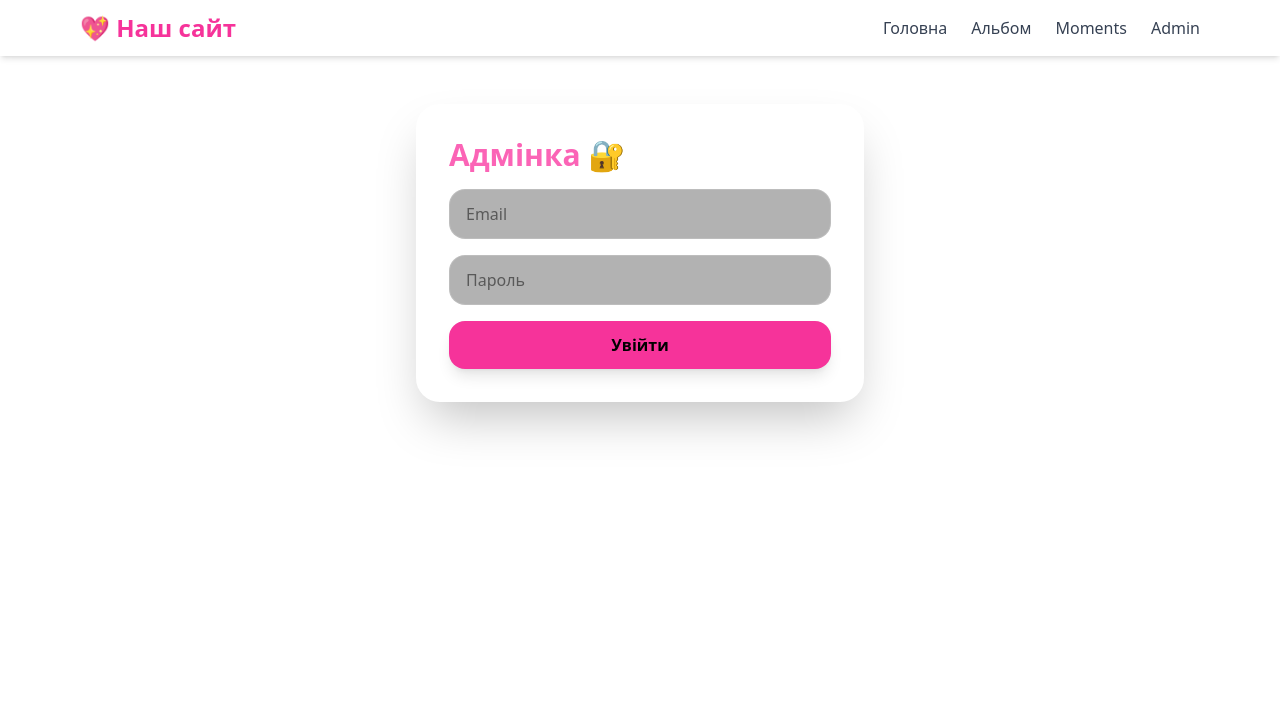
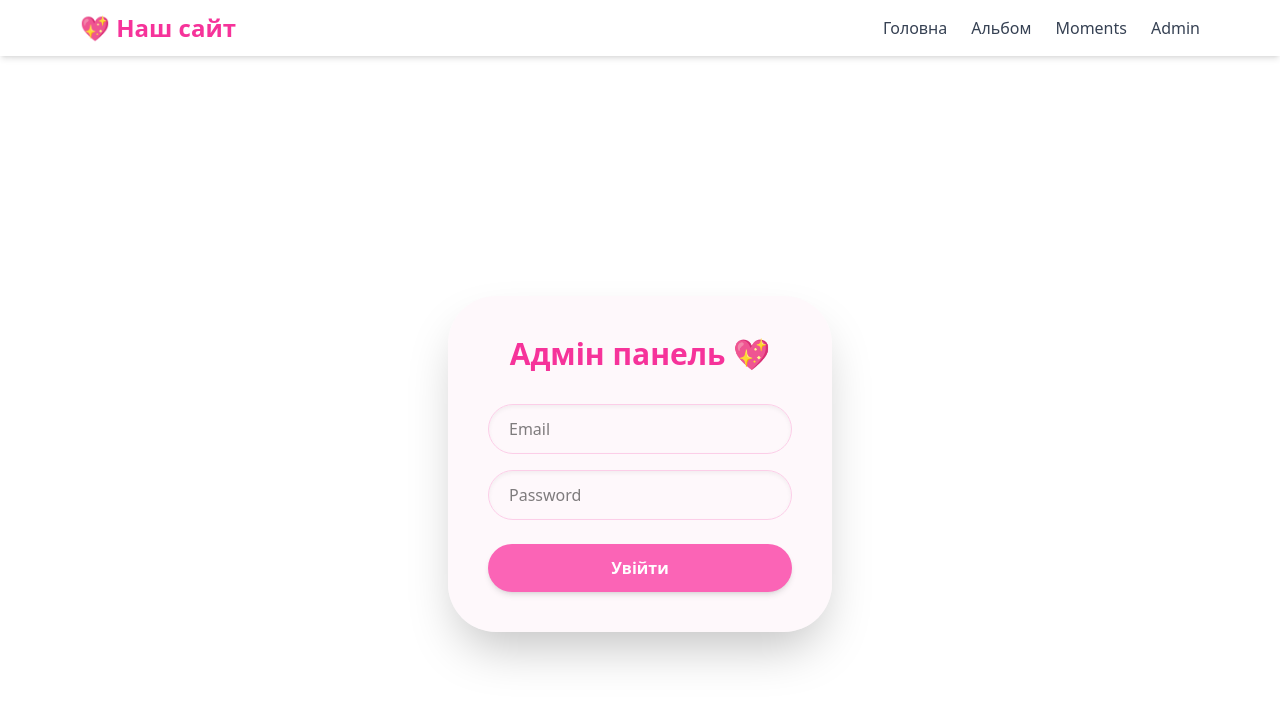
Before and after one commit to VoroN5k/valentine-web-app, a Next.js app: page /admin in a window 1280 px wide. Shown: the top 704 px of the page. Built offline with nearby package versions, Linux system fonts and the light colour scheme; no server answers.

Commit message:
feat: refactor AdminLoginForm and AdminDashboard components, enhance file upload functionality and UI

```diff
--- a/src/app/admin/dashboard/page.tsx
+++ b/src/app/admin/dashboard/page.tsx
@@ -1,49 +1,111 @@
 "use client";
 
-import { useEffect, useState } from "react";
+import { useState, useEffect, useRef } from "react";
+import { supabase } from "@/lib/supabase/client";
 import { useRouter } from "next/navigation";
-import { supabase } from "@/lib/supabase/client";
 
 export default function AdminDashboard() {
+    const [files, setFiles] = useState<{ id: string; url: string; name: string }[]>([]);
+    const [uploading, setUploading] = useState(false);
+    const dropRef = useRef<HTMLDivElement | null>(null);
     const router = useRouter();
-    const [checking, setChecking] = useState(true);
 
+    // Перевірка авторизації
     useEffect(() => {
-        const check = async () => {
-            const { data } = await supabase().auth.getUser();
+        supabase().auth.getSession().then(({ data: { session } }) => {
+            if (!session) router.push("/admin");
+        });
+        fetchPhotos();
+    }, []);
 
-            if(!data.user){
-                router.push("/admin");
-                return;
+    // Завантажуємо фото з таблиці
+    const fetchPhotos = async () => {
+        const { data, error } = await supabase().from("photos").select("*").order("created_at", { ascending: false });
+        if (error) {
+            console.error(error);
+            return;
+        }
+        setFiles(data as any);
+    };
+
+    // Обробка файлів
+    const handleFiles = async (files: FileList) => {
+        setUploading(true);
+
+        for (let i = 0; i < files.length; i++) {
+            const file = files[i];
+
+            // Завантаження в Storage
+            const { data: storageData, error: storageError } = await supabase().storage
+                .from("photos")
+                .upload(`public/${file.name}`, file, { upsert: true });
+
+            if (storageError) {
+                console.error(storageError);
+                continue;
             }
 
-            setChecking(false);
-        };
+            // Отримання публічного URL
+            const { data: urlData } = supabase().storage.from("photos").getPublicUrl(`public/${file.name}`);
 
-        check();
-    }, [router]);
+            // Додавання у таблицю
+            await supabase().from("photos").insert([{ url: urlData.publicUrl, name: file.name }]);
+        }
 
-    const logout = async () => {
-        await supabase().auth.signOut();
-        router.push("/admin");
+        setUploading(false);
+        fetchPhotos();
     };
 
-    if (checking) return <p className="text-white mt-10">Перевіряю доступ...</p>;
+    const handleDrop = (e: React.DragEvent<HTMLDivElement>) => {
+        e.preventDefault();
+        if (e.dataTransfer.files) handleFiles(e.dataTransfer.files);
+    };
+
+    const handleDragOver = (e: React.DragEvent<HTMLDivElement>) => {
+        e.preventDefault();
+    };
+
+    const handleDelete = async (id: string, url: string) => {
+        const path = url.split("/storage/v1/object/public/photos/")[1];
+        await supabase().storage.from("photos").remove([`public/${path}`]);
+        await supabase().from("photos").delete().eq("id", id);
+        fetchPhotos();
+    };
 
     return (
-        <div className="w-full max-w-4xl mt-10 mx-auto p-8 rounded-3xl bg-white/10 border border-white/15 shadow-2xl">
-            <div className="flex justify-between items-center mb-4">
-                <h1 className="text-3xl font-bold">Admin Dashboard</h1>
-                <button
-                    onClick={logout}
-                    className="px-4 py-2 rounded-2xl bg-white/10 hover:bg-white/20 border border-white/15 transition cursor-pointer"
-                >
-                    Вийти
-                </button>
+        <div className="p-8">
+            <h1 className="text-2xl font-bold mb-4">Адмін панель</h1>
+
+            {/* Drag & Drop зона */}
+            <div
+                ref={dropRef}
+                onDrop={handleDrop}
+                onDragOver={handleDragOver}
+                className="mb-6 border-2 border-dashed border-pink-400 rounded-lg p-8 text-center text-gray-500 hover:border-pink-500 transition cursor-pointer"
+            >
+                {uploading ? "Завантаження..." : "Перетягніть сюди файли або клікніть для вибору"}
+                <input
+                    type="file"
+                    multiple
+                    className="hidden"
+                    onChange={(e) => e.target.files && handleFiles(e.target.files)}
+                />
             </div>
 
-            <p className="text-white/70">Тут буде адмінка для завантаження фото та додавання текстів 💖</p>
+            {/* Галерея фото */}
+            <div className="grid grid-cols-3 gap-4">
+                {files.map((f) => (
+                    <div key={f.id} className="relative">
+                        <img src={f.url} alt={f.name} className="w-full h-48 object-cover rounded shadow" />
+                        <button
+                            onClick={() => handleDelete(f.id, f.url)}
+                            className="absolute top-2 right-2 bg-red-500 text-white px-2 py-1 rounded"
+                        >
+                            Видалити
+                        </button>
+                    </div>
+                ))}
+            </div>
         </div>
     );
-
 }
--- a/src/app/admin/page.tsx
+++ b/src/app/admin/page.tsx
@@ -2,7 +2,7 @@ import AdminLoginForm from "@/components/AdminLoginForm";
 
 export default function AdminPage() {
     return (
-        <main className="w-full flex justify-center px-4 mt-10">
+        <main className="w-full flex justify-center px-4">
             <AdminLoginForm />
         </main>
     );
--- a/src/app/album/page.tsx
+++ b/src/app/album/page.tsx
@@ -0,0 +1,34 @@
+"use client";
+
+import { useEffect, useState } from "react";
+import { supabase } from "@/lib/supabase/client";
+
+export default function AlbumPage() {
+    const [photos, setPhotos] = useState<{ id: string; url: string; name: string }[]>([]);
+
+    useEffect(() => {
+        fetchPhotos();
+    }, []);
+
+    const fetchPhotos = async () => {
+        const { data, error } = await supabase().from("photos").select("*").order("created_at", { ascending: false });
+        if (error) {
+            console.error(error);
+            return;
+        }
+        setPhotos(data as any);
+    };
+
+    return (
+        <div className="p-8">
+            <h1 className="text-2xl font-bold mb-6">Альбом</h1>
+            <div className="grid grid-cols-3 md:grid-cols-4 gap-4">
+                {photos.map((p) => (
+                    <div key={p.id}>
+                        <img src={p.url} alt={p.name} className="w-full h-48 object-cover rounded shadow" />
+                    </div>
+                ))}
+            </div>
+        </div>
+    );
+}
--- a/src/components/AdminLoginForm.tsx
+++ b/src/components/AdminLoginForm.tsx
@@ -2,96 +2,57 @@
 
 import { useState } from "react";
 import { supabase } from "@/lib/supabase/client";
-import { useRouter } from "next/navigation";
 
 export default function AdminLoginForm() {
-    const router = useRouter();
-
     const [email, setEmail] = useState("");
     const [password, setPassword] = useState("");
+    const [error, setError] = useState("");
     const [loading, setLoading] = useState(false);
-    const [error, setError] = useState<string | null>(null);
-    const [success, setSuccess] = useState<string | null>(null);
 
-    const onLogin = async (e: React.FormEvent) => {
-        e.preventDefault();
+    const handleLogin = async () => {
         setLoading(true);
-        setError(null);
-        setSuccess(null);
-
-        // Перевірка на пусті поля
-        if (!email || !password) {
-            setError("Будь ласка, заповніть усі поля!");
-            setLoading(false);
-            return;
-        }
-
-        const { error } = await supabase().auth.signInWithPassword({
-            email,
-            password,
-        });
-
+        const { error } = await supabase().auth.signInWithPassword({ email, password });
         setLoading(false);
 
         if (error) {
-            // Покращене повідомлення помилки
-            if (error.message.includes("Invalid login credentials")) {
-                setError("Неправильний email або пароль ❌");
-            } else if (error.message.includes("User not found")) {
-                setError("Користувача не знайдено 😕");
+            setError(error.message);
         } else {
-                setError(error.message);
+            setError("");
+            window.location.href = "/admin/dashboard";
         }
-            return;
-        }
-
-        // Успішний логін
-        setSuccess("Вхід успішний! ❤️ Перенаправляю...");
-        setTimeout(() => router.push("/admin/dashboard"), 800);
     };
 
     return (
-        <form
-            onSubmit={onLogin}
-            className="w-full max-w-md rounded-3xl border border-white/15 bg-white/10 backdrop-blur-xl shadow-2xl p-8"
-        >
-            <h1 className="text-3xl font-bold mb-4 text-pink-400">Адмінка 🔐</h1>
+        <div className="relative w-full h-screen bg-white">
+            <div className="absolute top-1/2 left-1/2 -translate-x-1/2 -translate-y-1/2 bg-pink-50/50 backdrop-blur-sm p-10 rounded-[3rem] shadow-2xl w-full max-w-sm flex flex-col items-center">
+                <h1 className="text-3xl font-extrabold text-pink-500 text-center mb-8"> Адмін панель 💖</h1>
 
                 <input
                     type="email"
                     placeholder="Email"
                     value={email}
                     onChange={(e) => setEmail(e.target.value)}
-                className="w-full mb-4 px-4 py-3 rounded-2xl bg-black/30 border border-white/15 outline-none focus:border-pink-400 transition"
+                    className="w-full mb-4 px-5 py-3 border border-pink-200 rounded-[2rem] focus:outline-none focus:ring-2 focus:ring-pink-300 shadow-inner"
+                />
+                <input
+                    type="password"
+                    placeholder="Password"
+                    value={password}
+                    onChange={(e) => setPassword(e.target.value)}
+                    className="w-full mb-6 px-5 py-3 border border-pink-200 rounded-[2rem] focus:outline-none focus:ring-2 focus:ring-pink-300 shadow-inner"
                 />
 
-            <input
-                type="password"
-                placeholder="Пароль"
-                value={password}
-                onChange={(e) => setPassword(e.target.value)}
-                className="w-full mb-4 px-4 py-3 rounded-2xl bg-black/30 border border-white/15 outline-none focus:border-pink-400 transition"
-            />
+                <button
+                    onClick={handleLogin}
+                    disabled={loading}
+                    className="w-full py-3 bg-pink-400 text-white font-bold rounded-[2rem] hover:bg-pink-300 transition-all shadow-md flex justify-center items-center cursor-pointer"
+                >
+                    {loading ? "Завантаження..." : "Увійти"}
+                </button>
 
-            {error && (
-                <p className="text-red-300 mb-2 text-sm bg-red-500/10 px-3 py-2 rounded">
-                    {error}
-                </p>
-            )}
+                {error && <p className="text-red-500 mt-4 text-center font-medium">{error}</p>}
+            </div>
+        </div>
 
-            {success && (
-                <p className="text-green-300 mb-2 text-sm bg-green-500/10 px-3 py-2 rounded">
-                    {success}
-                </p>
-            )}
-
-            <button
-                type="submit"
-                disabled={loading}
-                className="w-full px-6 py-3 rounded-2xl bg-pink-500 hover:bg-pink-400 disabled:opacity-60 transition font-semibold shadow-lg cursor-pointer"
-            >
-                {loading ? "Вхід..." : "Увійти"}
-            </button>
-        </form>
     );
 }
```
Lines whose indentation alone changed are shown as unchanged.
